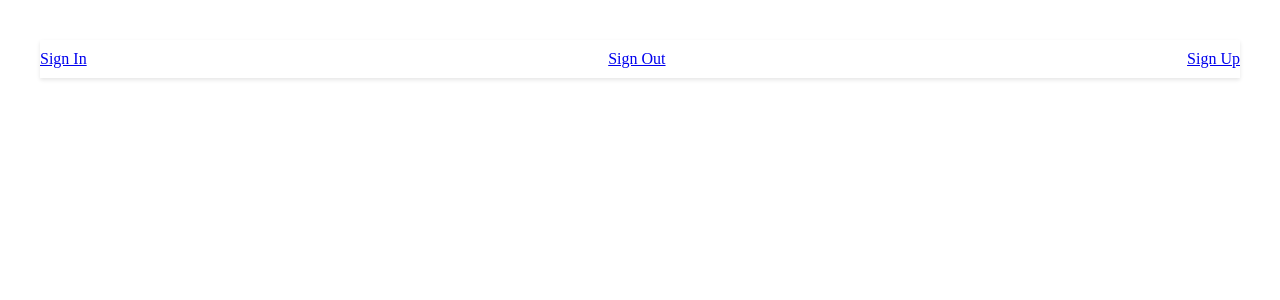
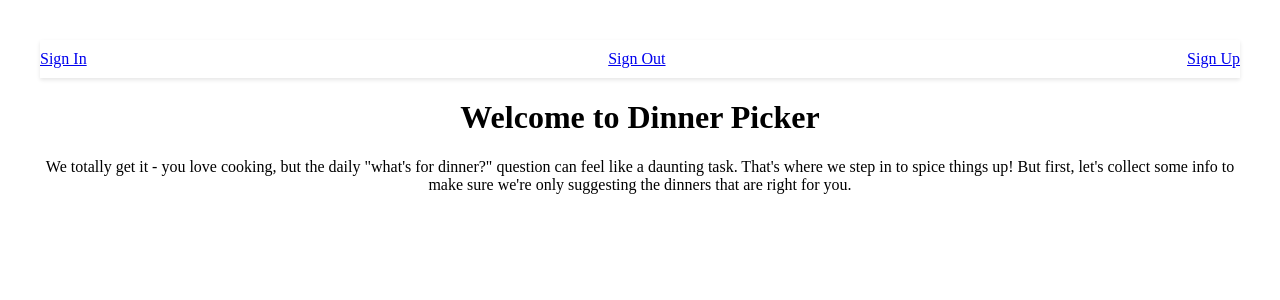
Before and after one commit to zachlandis/Dinner-Picker, a React (Vite) app in the folder client/: page /onboarding in a window 1280 px wide. Shown: the top 300 px of the page. Built offline with nearby package versions, Linux system fonts and the light colour scheme; no server answers.

Commit message:
Begin building onboarding process

```diff
--- a/client/src/App.jsx
+++ b/client/src/App.jsx
@@ -1,12 +1,13 @@
 import React, { useState, useEffect, useContext } from 'react';
 import { BrowserRouter as Router, Routes, Route } from 'react-router-dom';
-import Login from './Login';
-import SignUp from './SignUp';
+import Login from './Auth/Login';
+import Logout from './Auth/Logout';
+import SignUp from './Auth/SignUp';
 import Navbar from './Navbar';
 import Home from './Home';
 import { UserContext } from './UserContext';
 import './App.css';
-import Logout from './Logout';
+import BuildProfile from './Onboarding/BuildProfile';
 
 function App() {
   const { currentUser, setCurrentUser } = useContext(UserContext);
@@ -44,6 +45,7 @@ function App() {
           <Navbar onChangePage={setPage} />
           <Routes>
             <Route path='/login' element={<Login />} />
+            <Route path='/onboarding' element={<BuildProfile />} />
             <Route path='/logout' element={<Logout />} />
             <Route path='/signup' element={<SignUp />} />
             <Route path='/' element={<Home />} />
--- a/client/src/Login.jsx
+++ b/client/src/Auth/Login.jsx
@@ -32,7 +32,7 @@ function Login() {
 
             const data = await response.json();
             console.log('Login successful:', data);
-            navigate('/')
+            navigate('/onboarding')
 
         } catch (error) {
             console.error('Login failed:', error);
--- /dev/null
+++ b/client/src/Onboarding/BuildProfile.jsx
@@ -0,0 +1,12 @@
+import React from 'react'
+
+function BuildProfile() {
+  return (
+    <div>
+        <h1>Welcome to Dinner Picker</h1>
+        <p>We totally get it - you love cooking, but the daily "what's for dinner?" question can feel like a daunting task. That's where we step in to spice things up! But first, let's collect some info to make sure we're only suggesting the dinners that are right for you.</p>
+    </div>
+  )
+}
+
+export default BuildProfile
```
Also changed, not shown: client/src/Auth/Logout.jsx (renamed from client/src/Logout.jsx), client/src/Auth/SignUp.jsx (renamed from client/src/SignUp.jsx).
